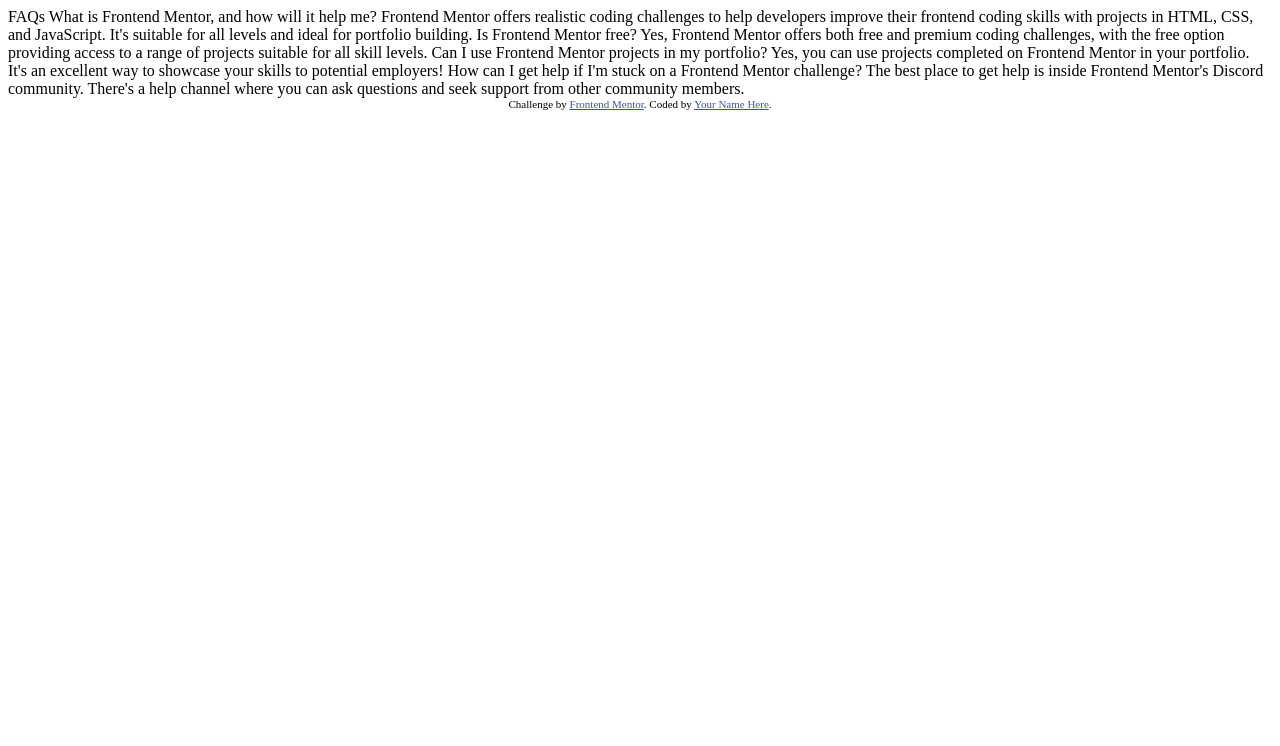
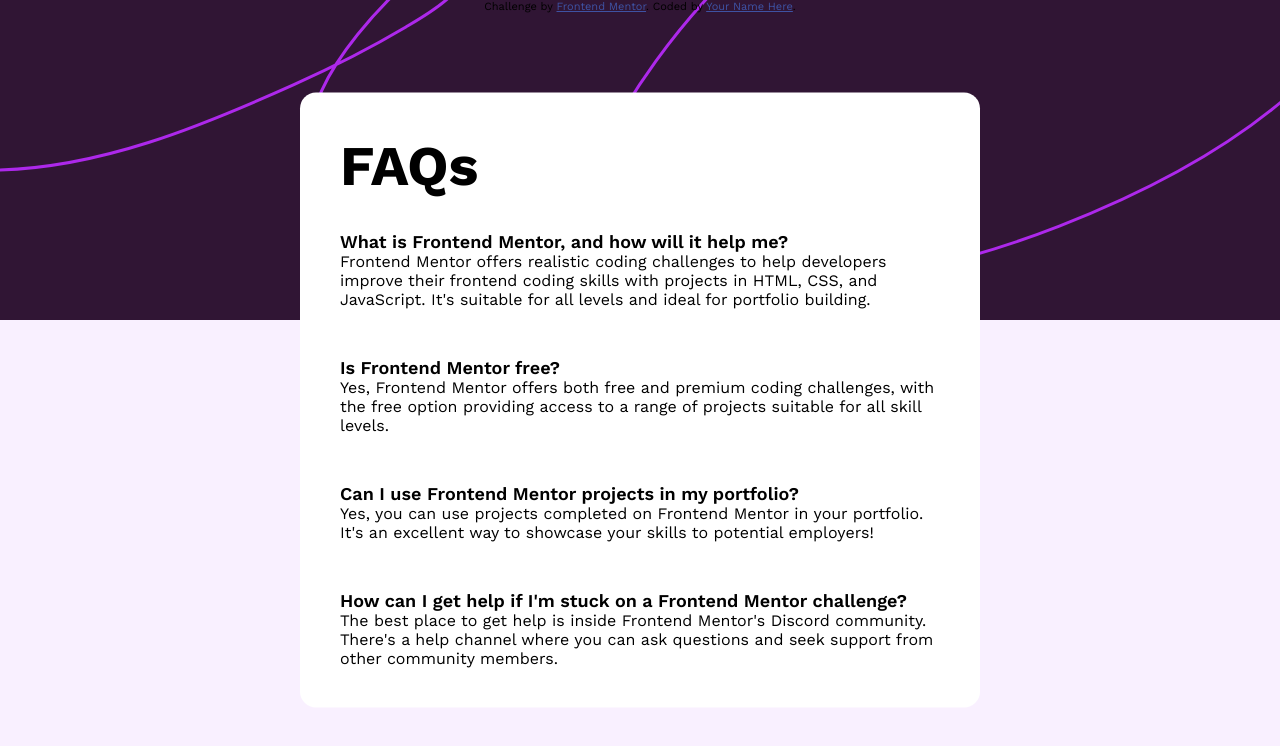
Before and after one commit to yxlaisj/faq-accordion-main, a plain HTML site: page index.html in a window 1280 px wide. Drawn offline with Linux system fonts and the light colour scheme.

Commit message:
index.html framework and css file, js file
index.html framework and css file, js file

```diff
--- a/index.html
+++ b/index.html
@@ -3,8 +3,8 @@
 <head>
 	<meta charset="UTF-8">
 	<meta name="viewport" content="width=device-width, initial-scale=1.0"> <!-- displays site properly based on user's device -->
-
 	<link rel="icon" type="image/png" sizes="32x32" href="./assets/images/favicon-32x32.png">
+	<link rel="stylesheet" href="style.css">
 
   <title>Frontend Mentor | FAQ accordion</title>
 
@@ -15,29 +15,49 @@
   </style>
 </head>
 <body>
+	<div class="card">
+		<div>
+			<span><i class="icon"></i></span>
+			<p class="faq">FAQs</p>
+		</div>
 
-  FAQs
-
-  What is Frontend Mentor, and how will it help me?
-
+		<div class="content">
+			<div class="item">
+				<p class="sub-title">What is Frontend Mentor, and how will it help me?</p>
+				<span><i class="icons"></i></span>
+				<p>
 					Frontend Mentor offers realistic coding challenges to help developers improve their
 					frontend coding skills with projects in HTML, CSS, and JavaScript. It's suitable for
 					all levels and ideal for portfolio building.
-
-  Is Frontend Mentor free?
-
+				</p>
+			</div>
+			<div class="item">
+				<p class="sub-title">Is Frontend Mentor free?</p>
+				<span><i class="icons"></i></span>
+				<p>
 					Yes, Frontend Mentor offers both free and premium coding challenges, with the free
 					option providing access to a range of projects suitable for all skill levels.
-
-  Can I use Frontend Mentor projects in my portfolio?
-
+				</p>
+			</div>
+			<div class="item">
+				<p class="sub-title">Can I use Frontend Mentor projects in my portfolio?</p>
+				<span><i class="icons"></i></span>
+				<p>
 					Yes, you can use projects completed on Frontend Mentor in your portfolio. It's an excellent
 					way to showcase your skills to potential employers!
-
-  How can I get help if I'm stuck on a Frontend Mentor challenge?
-
+				</p>
+			</div>
+			<div class="item">
+				<p class="sub-title">How can I get help if I'm stuck on a Frontend Mentor challenge?</p>
+				<span><i class="icons"></i></span>
+				<p>
 					The best place to get help is inside Frontend Mentor's Discord community. There's a help
 					channel where you can ask questions and seek support from other community members.
+				</p>
+			</div>
+		</div>
+	</div>
+
 
 
   <div class="attribution">
--- /dev/null
+++ b/style.css
@@ -0,0 +1,73 @@
+@font-face {
+	font-family: 'WorkSans';
+	src: url("./assets/fonts/WorkSans-VariableFont_wght.ttf") format("truetype");
+	font-weight:400 700;
+	font-style: normal;
+}
+
+@font-face {
+	font-family: 'WorkSans';
+	src: url("./assets/fonts/WorkSans-Italic-VariableFont_wght.ttf") format("truetype");
+	font-weight:400 700;
+	font-style: italic;
+}
+
+:root {
+	/*fonts*/
+	--font-family: 'WorkSans',sans-serif;
+
+	/*colors*/
+	--White: hsl(0, 0%, 100%);
+	--LightPink: hsl(275, 100%, 97%);
+	--GrayishPurple: hsl(292, 16%, 49%);
+	--DarkPurple: hsl(292, 42%, 14%);
+}
+
+* {
+	margin: 0;
+	padding: 0;
+}
+
+body {
+	height: 100vh;
+	font-family: var(--font-family);
+	font-size: 1rem;
+	background-image: url("./assets/images/background-pattern-desktop.svg");
+	background-repeat: no-repeat;
+	background-color: var(--LightPink);
+}
+
+.card {
+	width: 600px;
+	height: auto;
+	background-color: var(--White);
+	position: absolute;
+	top: 50%;
+	left: 50%;
+	transform: translate(-50%, -50%);
+
+	border-radius: 1rem 1rem 1rem 1rem;
+	padding: 40px;
+
+}
+
+.faq {
+	font-size: 56px;
+	font-weight: 700;
+	margin-bottom: 2rem;
+}
+
+.item {
+	margin-bottom: 3rem;
+}
+
+.content > .item:last-child {
+	margin-bottom: 0;
+}
+
+.sub-title{
+	font-size: 18px;
+	font-style: normal;
+	font-weight: 600;
+	line-height: normal;
+}
```
Also changed, not shown: script.js (added). Lines whose indentation alone changed are shown as unchanged.
